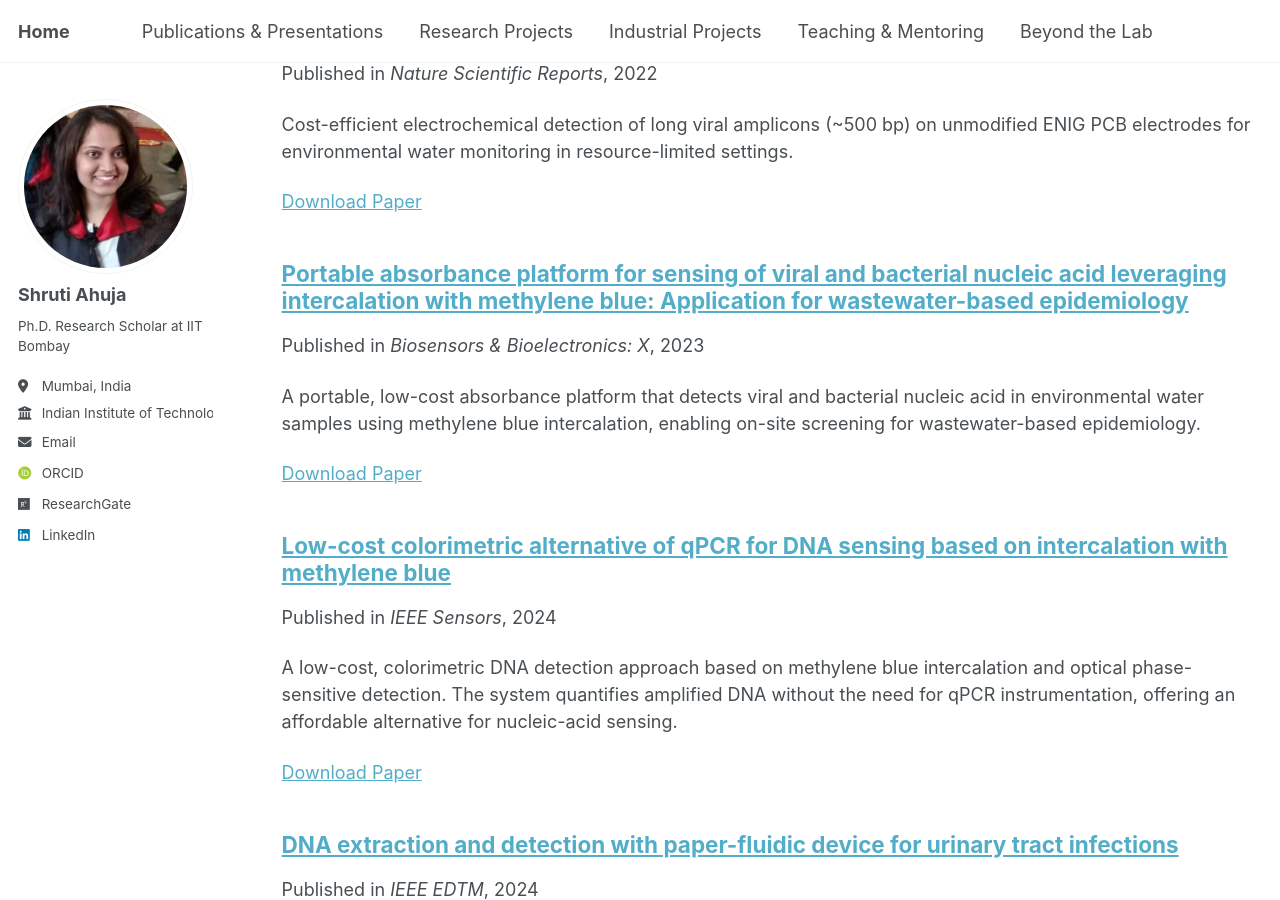
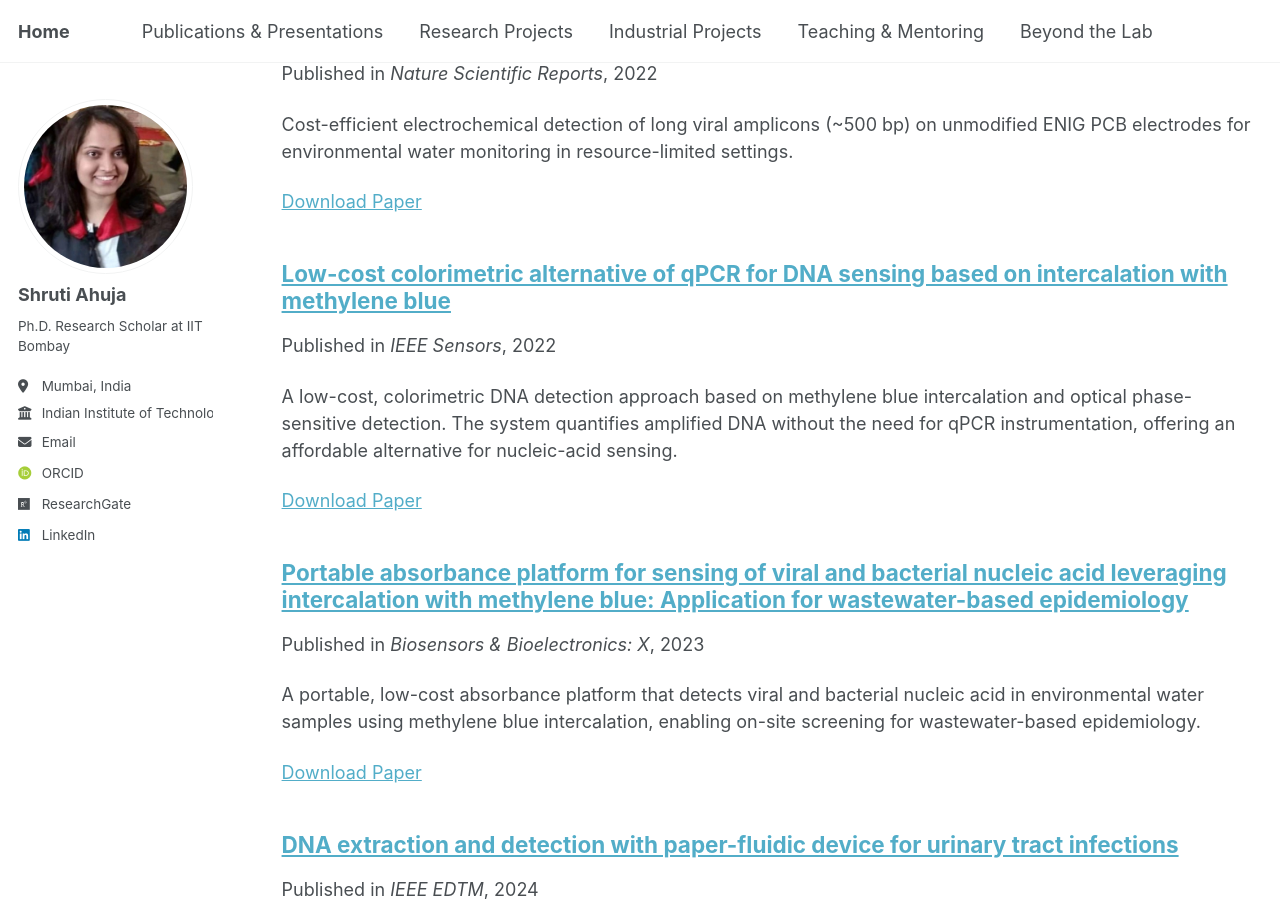
Before and after one commit to shrutiahuja/shrutiahuja.github.io, a Jekyll site: the page built from _pages/collection-archive.html, in a window 1280 px wide and 900 px high, scrolled down 1165 px. Built offline with Jekyll 4.4.1, drawn with Linux system fonts in a browser that asks for light colours; some web fonts are replaced; a script that is not in the unit is left out.

Commit message:
Update 2022-10-30-psd.md

```diff
--- a/_publications/2022-10-30-psd.md
+++ b/_publications/2022-10-30-psd.md
@@ -4,7 +4,7 @@ collection: publications
 category: conferences
 permalink: /publication/2022-10-30-psd
 excerpt: 'A low-cost, colorimetric DNA detection approach based on methylene blue intercalation and optical phase-sensitive detection. The system quantifies amplified DNA without the need for qPCR instrumentation, offering an affordable alternative for nucleic-acid sensing.'
-date: 2024-02-17
+date: 2022-10-30
 venue: 'IEEE Sensors'
 paperurl: 'https://ieeexplore.ieee.org/abstract/document/9967202'
 Recommended citation: 'Nandeshwar, R.,  Kulkarni, A., Ahuja, S. et.al. "Low-cost colorimetric alternative of qPCR for DNA sensing based on intercalation with methylene blue," 2022 IEEE Sensors, Dallas, TX, USA, (2022).'
```
